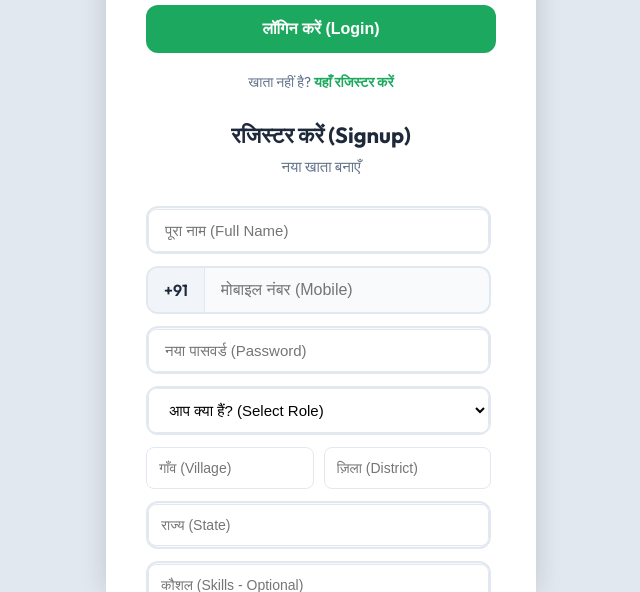
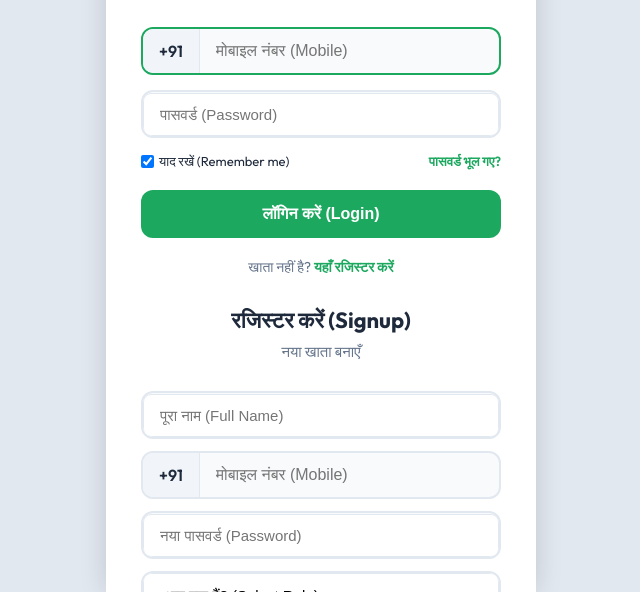
Before and after one commit to mitthu1211/Village_labour_app, a plain HTML site: page index.html in a window 1280 px wide. Shown: the part 208-800 px from the top of the page, without its empty margins (319-959 px from the left). Drawn offline with nearby package versions, Linux system fonts and the light colour scheme.

Commit message:
15th chage

```diff
--- a/index.html
+++ b/index.html
@@ -54,7 +54,7 @@
         <h2 id="signup-title">रजिस्टर करें (Signup)</h2>
         <p id="signup-sub">नया खाता बनाएँ</p>
 
-        <div style="max-height: 50vh; overflow-y: auto; padding-right: 5px; margin-bottom: 15px; text-align: left;">
+        <div style="margin-bottom: 15px; text-align: left;">
           <div class="input-group" style="margin-bottom: 12px;">
             <input type="text" id="signup-name" placeholder="पूरा नाम (Full Name)" style="width: 100%; padding: 12px 16px; border: 1px solid var(--border-color); border-radius: 8px; font-size: 15px;">
           </div>
--- a/styles.css
+++ b/styles.css
@@ -502,11 +502,11 @@ html, body {
   position: absolute;
   top: 0; left: 0; right: 0; bottom: 0;
   background: white;
+  z-index: 2000;
+  overflow-y: auto;
   display: flex;
-  justify-content: center;
+  flex-direction: column;
   align-items: center;
-  z-index: 2000;
-  padding: 20px;
 }
 .login-wrapper.hidden { display: none; }
 
@@ -514,10 +514,11 @@ html, body {
   background: white;
   width: 100%;
   max-width: 400px;
-  padding: 20px;
+  padding: 40px 20px;
   border-radius: 0;
   text-align: center;
   box-shadow: none;
+  margin: auto 0;
 }
 
 .logo-large {
```
